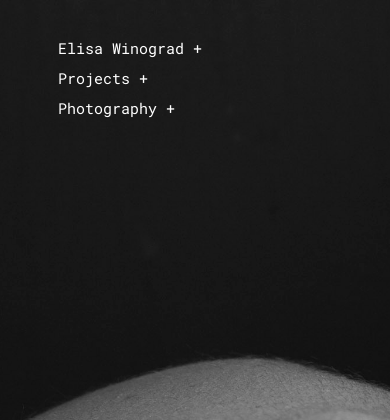
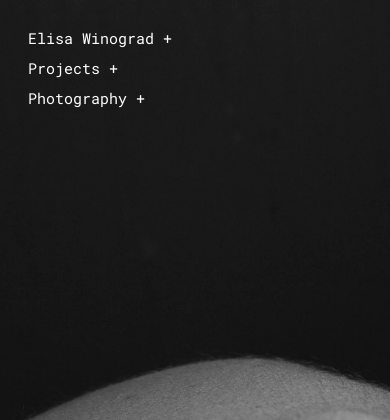
Before and after one commit to elisawinograd/elisawinograd.github.io, a PHP site: page / in a window 390 px wide. Shown: the top 420 px of the page. Run offline with PHP 8.4, Linux system fonts and the light colour scheme.

Commit message:
fixed mobile

```diff
--- a/style.css
+++ b/style.css
@@ -125,5 +125,7 @@ input[type=checkbox]:checked ~ [for="expand-about"] span:last-of-type {
 }
 
 @media (max-width: 400px) {
-
+     body {
+        padding: 20px 0px 30px 20px;
+    }
 }
```
